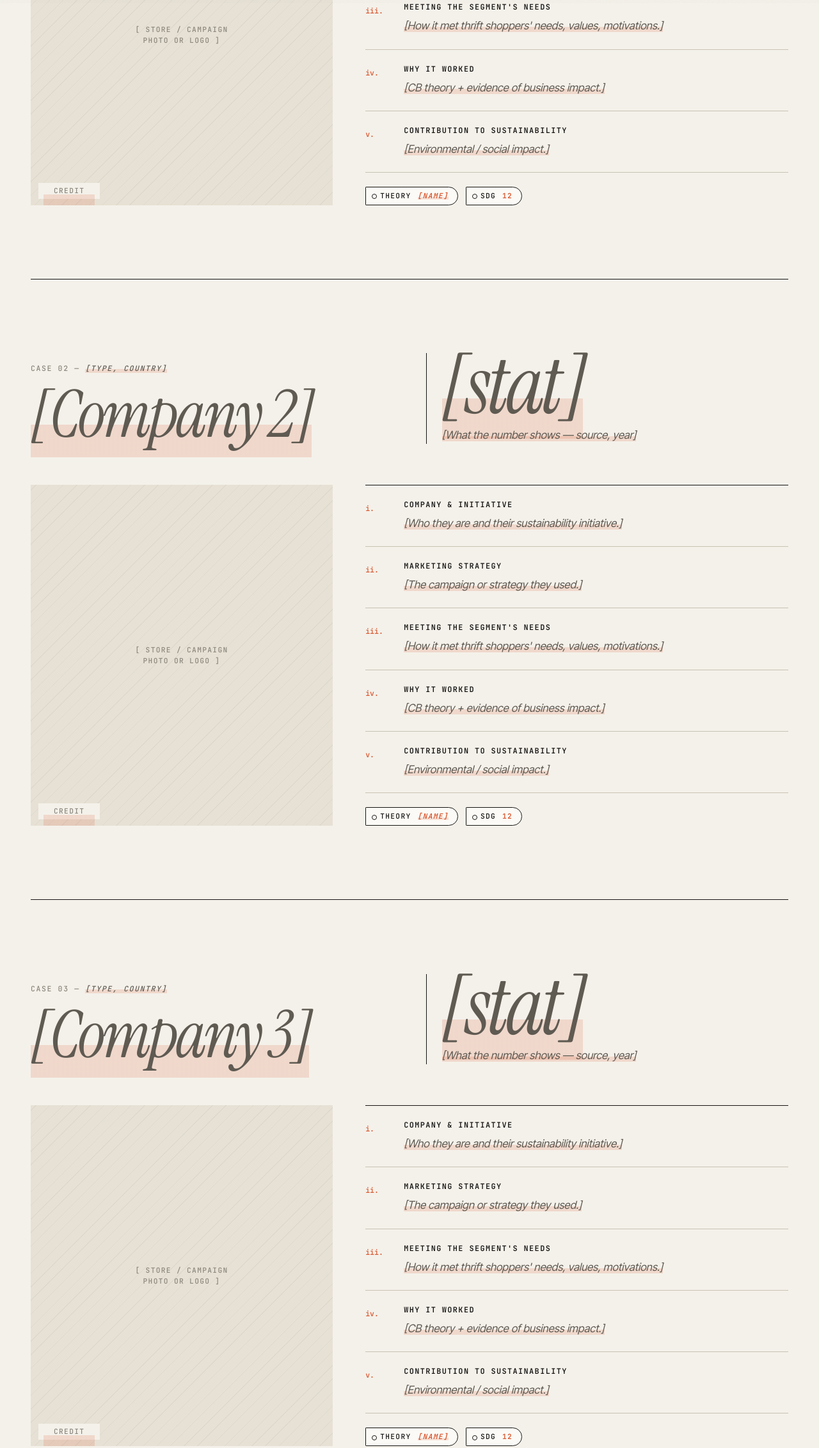
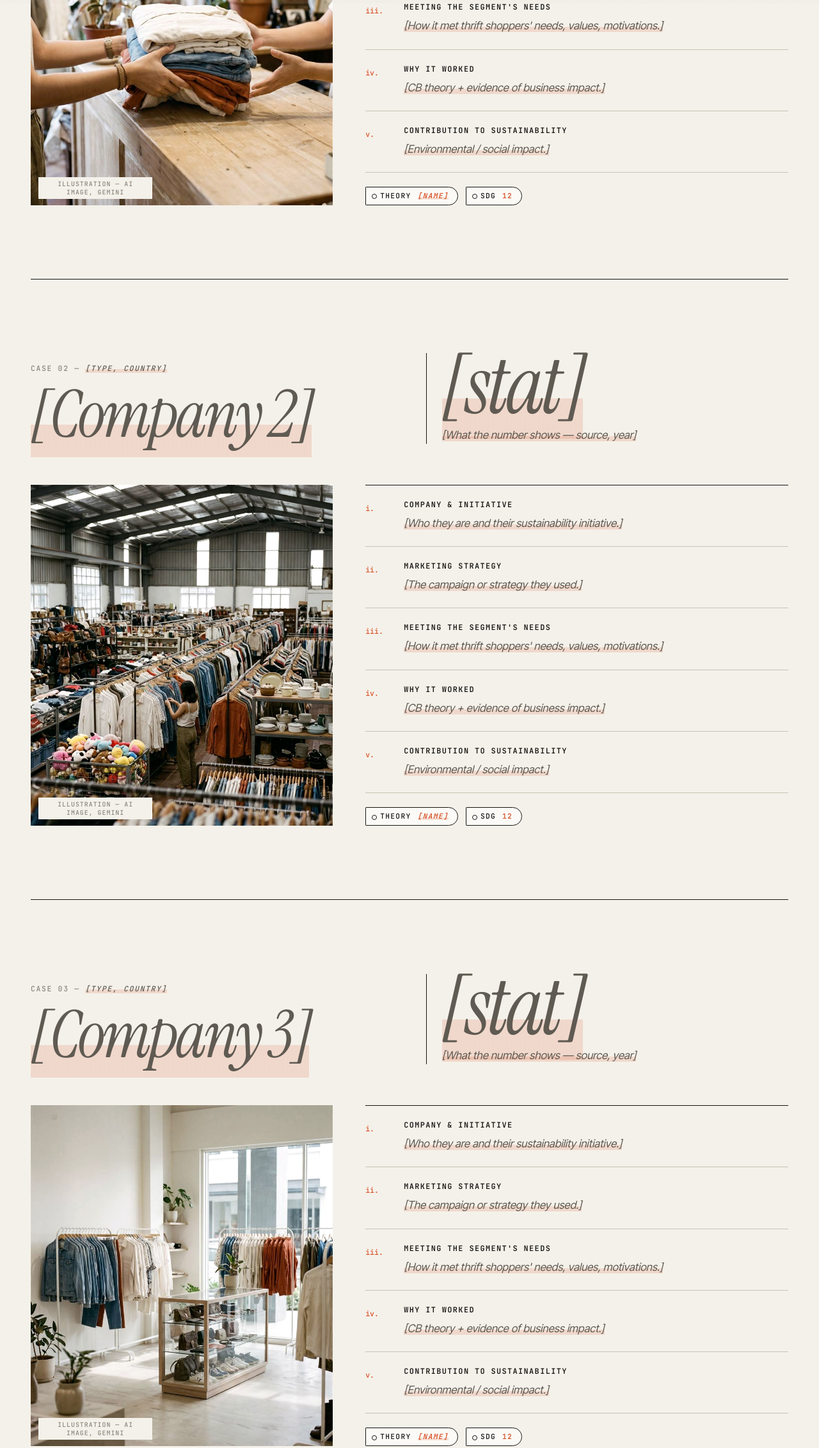
Before and after one commit to nolahhh/mkt2054-second-life, a plain HTML site: page case-studies.html in a window 1280 px wide. Shown: the part 1195-3459 px from the top of the page at 64% size. Drawn offline with Linux system fonts and the light colour scheme.

Commit message:
Add Gemini images + image credits

```diff
--- a/case-studies.html
+++ b/case-studies.html
@@ -27,7 +27,7 @@
         <div class="hero-stat"><div class="big"><span class="ph">[stat]</span></div><p class="muted" style="margin-top:12px"><span class="ph">[What the number shows — source, year]</span></p></div>
       </div>
       <div class="case-grid">
-        <div class="photo rv"><span>[ Store / campaign photo or logo ]</span><span class="cap"><span class="ph">credit</span></span></div>
+        <div class="photo rv"><img src="img/tradein.jpg" alt="Hands passing folded preloved clothes across a shop counter (illustration)" loading="lazy"><span class="cap">Illustration — AI image, Gemini</span></div>
         <div class="facts rv">
           <div class="fact"><span class="i">i.</span><div><h4>Company &amp; initiative</h4><p class="muted"><span class="ph">[Who they are and their sustainability initiative.]</span></p></div></div>
           <div class="fact"><span class="i">ii.</span><div><h4>Marketing strategy</h4><p class="muted"><span class="ph">[The campaign or strategy they used.]</span></p></div></div>
@@ -46,7 +46,7 @@
         <div class="hero-stat"><div class="big"><span class="ph">[stat]</span></div><p class="muted" style="margin-top:12px"><span class="ph">[What the number shows — source, year]</span></p></div>
       </div>
       <div class="case-grid">
-        <div class="photo rv"><span>[ Store / campaign photo or logo ]</span><span class="cap"><span class="ph">credit</span></span></div>
+        <div class="photo rv"><img src="img/superstore.jpg" alt="A large second-hand superstore with racks and bins (illustration)" loading="lazy"><span class="cap">Illustration — AI image, Gemini</span></div>
         <div class="facts rv">
           <div class="fact"><span class="i">i.</span><div><h4>Company &amp; initiative</h4><p class="muted"><span class="ph">[Who they are and their sustainability initiative.]</span></p></div></div>
           <div class="fact"><span class="i">ii.</span><div><h4>Marketing strategy</h4><p class="muted"><span class="ph">[The campaign or strategy they used.]</span></p></div></div>
@@ -65,7 +65,7 @@
         <div class="hero-stat"><div class="big"><span class="ph">[stat]</span></div><p class="muted" style="margin-top:12px"><span class="ph">[What the number shows — source, year]</span></p></div>
       </div>
       <div class="case-grid">
-        <div class="photo rv"><span>[ Store / campaign photo or logo ]</span><span class="cap"><span class="ph">credit</span></span></div>
+        <div class="photo rv"><img src="img/boutique.jpg" alt="A bright, tidy second-hand boutique with a glass display case (illustration)" loading="lazy"><span class="cap">Illustration — AI image, Gemini</span></div>
         <div class="facts rv">
           <div class="fact"><span class="i">i.</span><div><h4>Company &amp; initiative</h4><p class="muted"><span class="ph">[Who they are and their sustainability initiative.]</span></p></div></div>
           <div class="fact"><span class="i">ii.</span><div><h4>Marketing strategy</h4><p class="muted"><span class="ph">[The campaign or strategy they used.]</span></p></div></div>
--- a/style.css
+++ b/style.css
@@ -125,6 +125,9 @@ section{padding:clamp(80px,12vw,160px) 0}
 .photo::before{content:"";position:absolute;inset:0;background:repeating-linear-gradient(-45deg,transparent 0 14px,rgba(22,21,19,.045) 14px 15px)}
 .photo span{position:relative;font:500 .7rem/1.5 var(--mono);letter-spacing:.12em;text-transform:uppercase;color:var(--grey);text-align:center;padding:16px;max-width:30ch}
 .photo img{position:absolute;inset:0;width:100%;height:100%;object-fit:cover;filter:grayscale(.15) contrast(1.05)}
+.photo.band{min-height:0;aspect-ratio:16/7;border-bottom:1px solid var(--ink)}
+@media (max-width:640px){.photo.band{aspect-ratio:4/3}}
+.photo:has(img)::before{display:none}
 .photo .cap{position:absolute;left:12px;bottom:10px;font:500 .62rem var(--mono);letter-spacing:.1em;text-transform:uppercase;background:var(--cotton);padding:4px 8px}
 
 /* SDG */
```
Also changed, not shown: characteristics.html (+1 -0 lines), index.html (+3 -1 lines), recommendations.html (+1 -1 lines), img/boutique.jpg (added), img/flatlay.jpg (added), img/persona.jpg (added), img/rack.jpg (added), img/superstore.jpg (added), img/tradein.jpg (added).
